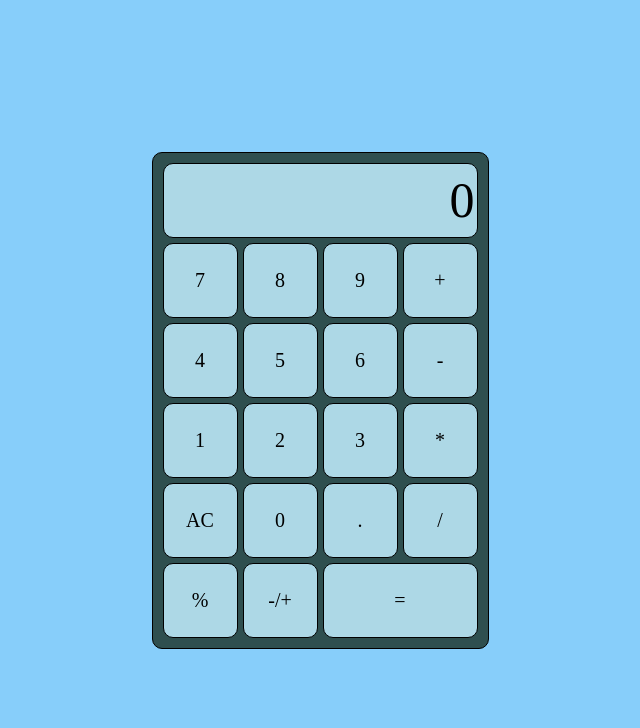
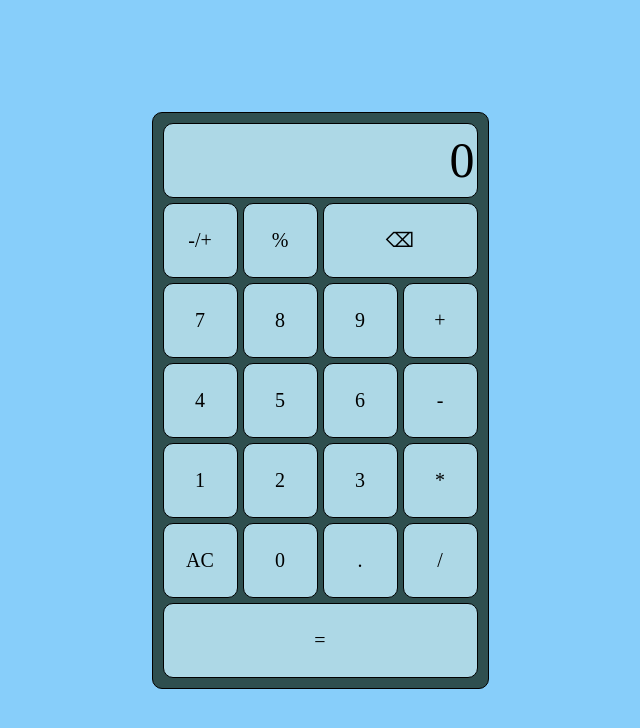
Before and after one commit to DrearyDev/simple-calculator, a plain HTML site: page index.html in a window 1280 px wide. Shown: the whole page, without its empty margins (320-960 px from the left). Drawn offline with Linux system fonts and the light colour scheme.

Commit message:
Add backspace button and rearrange all buttons

```diff
--- a/index.html
+++ b/index.html
@@ -10,6 +10,13 @@
 <body>
     <div class="container">
         <div class="display">123567804</div>
+
+
+        <div class="negative btn">-/+</div>
+
+        <div class="percent btn">%</div>
+
+        <div class="backspace btn">⌫</div>
 
         <div class="number btn">7</div>
         <div class="number btn">8</div>
@@ -31,17 +38,15 @@
 
         <div class="clear btn">AC</div>
 
-        <div class="number btn">0</div>
+        <div class="number btn zero">0</div>
 
         <div class="decimal btn">.</div>
 
-        <div class="operator btn">/</div>
-
-        <div class="percent btn">%</div>
-
-        <div class="negative btn">-/+</div>
+        <div class="operator btn divide">/</div>
 
         <div class="equals btn">=</div>
+
+
 
 
     </div>
--- a/style.css
+++ b/style.css
@@ -48,8 +48,11 @@ body {
     font-size: 50px;
     overflow: hidden;
 }
+.container .backspace {
+    flex-basis: 155px;
+}
 .container .equals {
-    flex-basis: 155px;
+    flex-basis: 315px;
 }
 .btn {
     border-radius: 10px;
```
